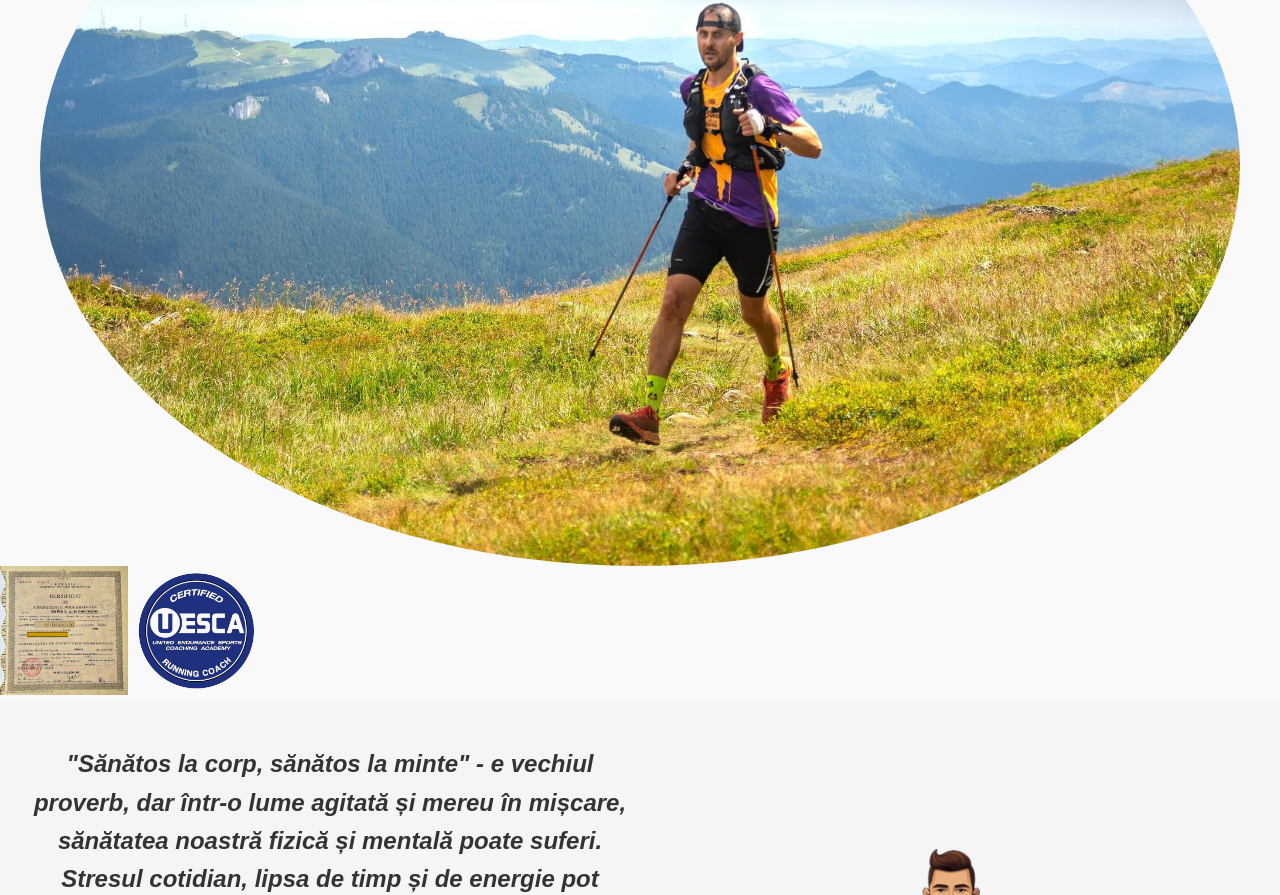
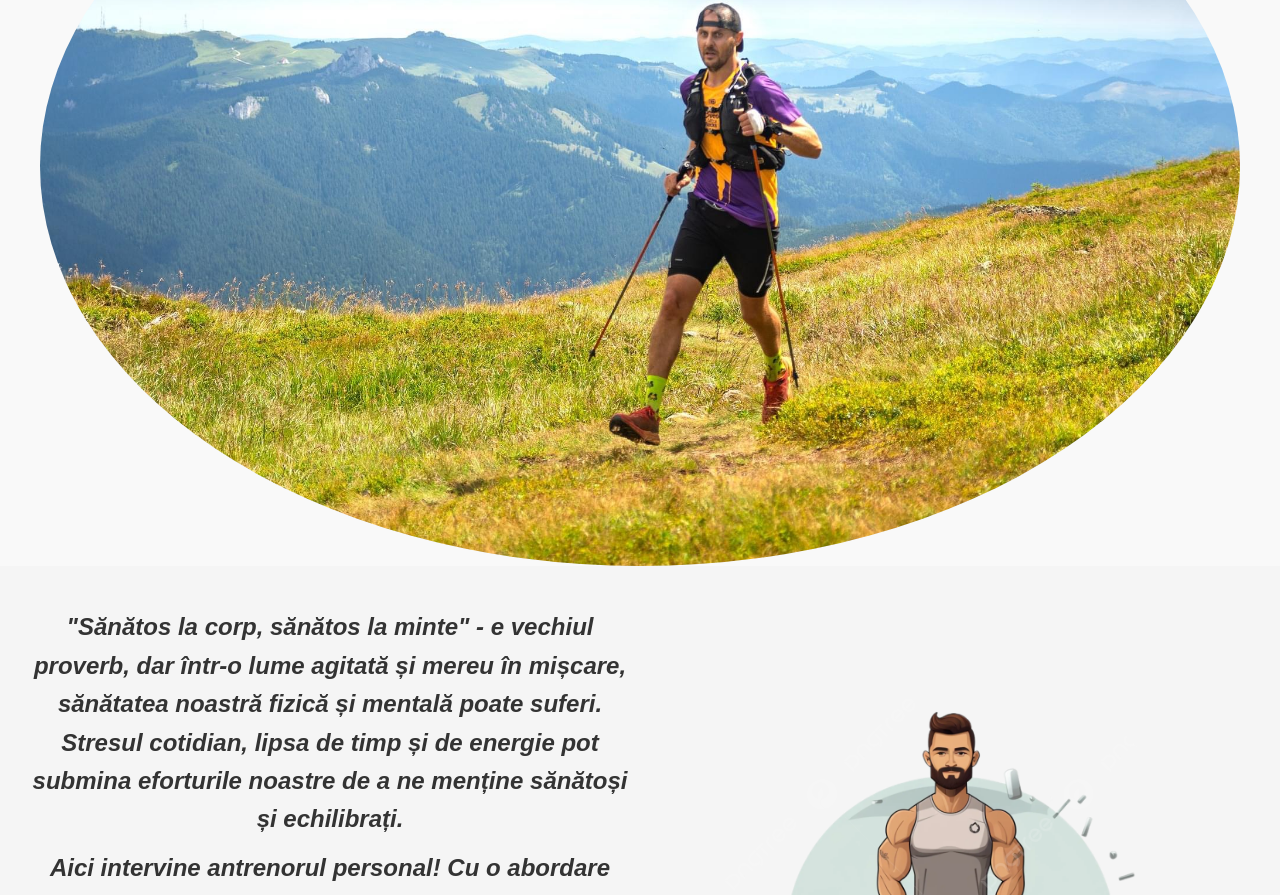
Before and after one commit to JustSeba/Fitness_Trainer, a plain HTML site: page index.html in a window 1280 px wide. Shown: the part 1730-2625 px from the top of the page. Drawn offline with nearby package versions, Linux system fonts and the light colour scheme.

Commit message:
Add files via upload

```diff
--- a/index.html
+++ b/index.html
@@ -33,6 +33,7 @@
     <section class="hero-alternate">
 
         <div class="hero-right tag">
+            <img class="diploma_pic" src="./Resources/UESCA_Running_Coach_Logo_-_Normal_Background-removebg-preview.png" alt="My picture">
             <h1>Cine sunt eu?</h1>
             <p> Soț, tată și alergător pe distanțe de la Semimaraton până la Ultramaraton, îndrăgostit de munte și de tot ce înseamnă mișcare, specializat ca antrenor de alergare și instructor sportiv.</p>
             <p> Sport fac de când mă știu, iar alergarea o practic de aproximativ 5 ani, și de aproximativ 2 ani la nivel competitiv, clasându-mă pe podium atât la Open, cât și la categoria de vârstă la majoritatea competițiilor la care am participat.</p>
@@ -43,8 +44,6 @@
     <section>
         <div>
             <img class="about_me_pic" src="./Resources/PIC2.JPG" alt="My picture">
-            <img class="diploma_pic" src="./Resources/diploma_refacuta.png" alt="My picture">
-            <img class="diploma_pic" src="./Resources/UESCA_Running_Coach_Logo_-_Normal_Background-removebg-preview.png" alt="My picture">
         </div>
     </section>
     <section class="hero tag">
```
